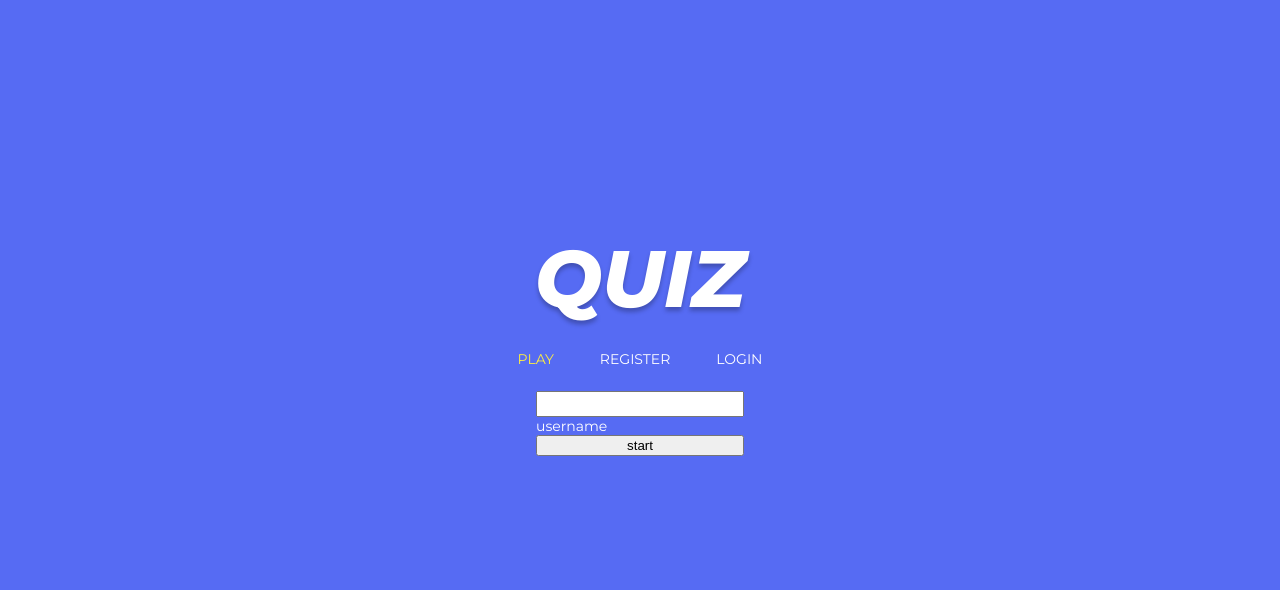
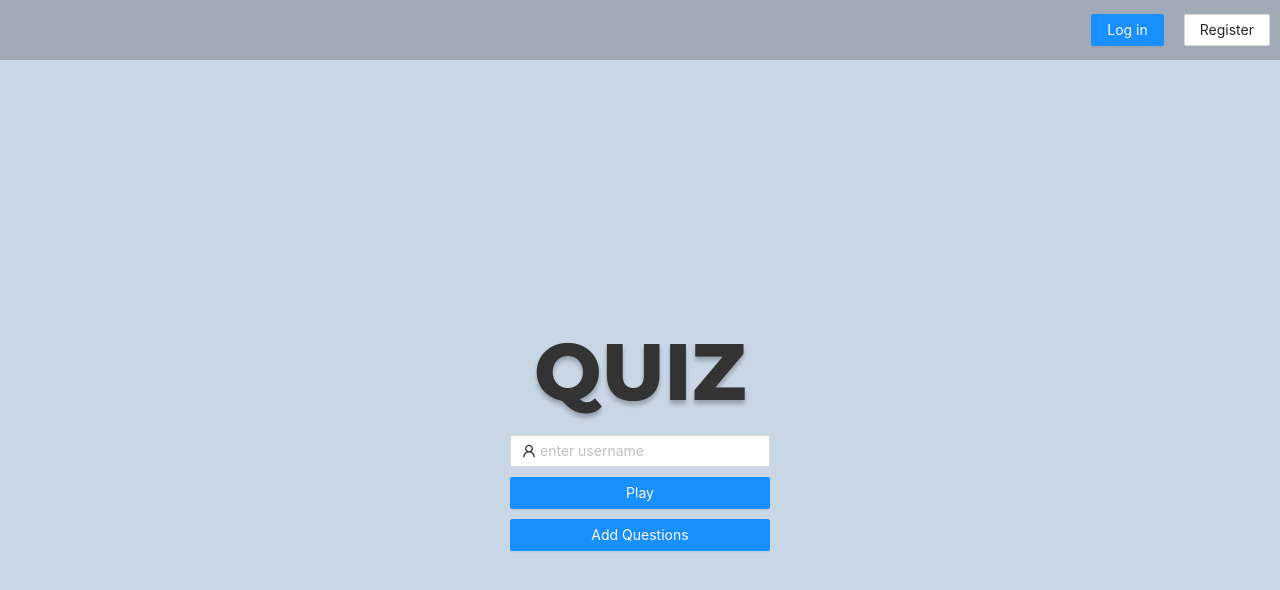
Before and after one commit to vsimonovski/quiz, a React (Create React App) app in the folder 04-front-end/: page / in a window 1280 px wide. Shown: the top 590 px of the page. Built offline with nearby package versions, Linux system fonts and the light colour scheme.

Commit message:
refactor(Home): reorganize Home screen component, add antd

```diff
--- a/04-front-end/package.json
+++ b/04-front-end/package.json
@@ -10,6 +10,7 @@
     "@types/node": "^12.0.0",
     "@types/react": "^17.0.0",
     "@types/react-dom": "^17.0.0",
+    "antd": "^4.16.3",
     "axios": "^0.21.1",
     "react": "^17.0.2",
     "react-dom": "^17.0.2",
--- a/04-front-end/public/index.html
+++ b/04-front-end/public/index.html
@@ -25,7 +25,7 @@
       Learn how to configure a non-root public URL by running `npm run build`.
     -->
         <style>
-            @import url('https://fonts.googleapis.com/css2?family=Montserrat:ital,wght@0,400;0,800;1,800&display=swap');
+            @import url('https://fonts.googleapis.com/css2?family=Montserrat:wght@400;700;800&display=swap');
         </style>
         <title>Quiz</title>
     </head>
--- /dev/null
+++ b/04-front-end/src/components/App/App.css
@@ -0,0 +1 @@
+@import '~antd/dist/antd.css';
--- a/04-front-end/src/components/App/App.style.ts
+++ b/04-front-end/src/components/App/App.style.ts
@@ -15,6 +15,7 @@ const GlobalStyle = createGlobalStyle`
 
 const Container = styled.div`
     height: 100%;
+    min-height: 500px;
 `
 
 export {GlobalStyle, Container}
--- a/04-front-end/src/components/App/App.tsx
+++ b/04-front-end/src/components/App/App.tsx
@@ -2,6 +2,7 @@ import React from 'react';
 import { BrowserRouter as Router, Switch, Route } from 'react-router-dom';
 import { GlobalStyle } from './App.style';
 import './App.style.ts';
+import './App.css';
 import Home from '../../pages/Home/Home';
 
 const App = () => {
--- a/04-front-end/src/config/app.config.ts
+++ b/04-front-end/src/config/app.config.ts
@@ -4,7 +4,7 @@ import { AppConfiguration } from './app.config.type';
 export const appConfiguration: AppConfiguration = {
     styles: {
         colors: {
-            backgroundColor: '#566BF3',
+            backgroundColor: '#c8d6e5',
             linkHover: '#FBEC43',
             link: '#FFF',
         },
--- a/04-front-end/src/pages/Home/Home.style.ts
+++ b/04-front-end/src/pages/Home/Home.style.ts
@@ -1,25 +1,57 @@
 import styled from 'styled-components';
 import { Container } from '../../components/App/App.style';
 import { appConfiguration } from '../../config/app.config';
-import {StyleConfiguration} from "../../config/app.config.type";
+import { StyleConfiguration } from '../../config/app.config.type';
 
 const styles: StyleConfiguration = appConfiguration.styles;
 
 const Title = styled.h1`
     text-transform: uppercase;
     text-shadow: 0 4px 4px rgba(0, 0, 0, 0.25);
-    font-style: italic;
-    color: #fff;
+    color: #333;
     font-size: 80px;
     font-family: ${styles.fonts.montserrat};
+    font-weight: 800;
     margin: 0;
+`;
+
+const Menu = styled.div`
+    display: flex;
+    flex-direction: column;
+    background: rgba(0, 0, 0, 0.2);
+    height: 60px;
+    justify-content: center;
+`;
+
+const ButtonWrap = styled.div`
+    align-self: flex-end;
+    Button {
+        margin: 0 10px;
+    }
+`;
+
+const Content = styled.div`
+    display: flex;
+    flex: auto;
+    flex-direction: column;
+    align-items: center;
+    justify-content: center;
+    div {
+        display: flex;
+        flex-direction: column;
+        justify-content: space-between;
+        Button {
+            margin: 10px 0;
+            &:last-child {
+                margin: 0;
+            }
+        }
+    }
 `;
 
 const HomeContainer = styled(Container)`
     display: flex;
-    justify-content: center;
-    align-items: center;
     flex-direction: column;
 `;
 
-export { Title, HomeContainer };
+export { Title, HomeContainer, Menu, ButtonWrap, Content };
--- a/04-front-end/src/pages/Home/Home.tsx
+++ b/04-front-end/src/pages/Home/Home.tsx
@@ -1,26 +1,37 @@
 import React, { useState } from 'react';
-import { Title, HomeContainer } from './Home.style';
-import AuthLink from '../../components/AuthLink/AuthLink';
-import { LinkName } from '../../components/AuthLink/AuthLink.type';
-import Auth from '../../components/Auth/Auth';
+import * as S from './Home.style';
+// import { LinkName } from '../../components/AuthLink/AuthLink.type';
+import { Button, Input } from 'antd';
+import { UserOutlined } from '@ant-design/icons';
 
 const Home = () => {
-    const [activeLink, setActiveLink]: [number, (activeLink: number) => void] =
-        useState(LinkName.PLAY);
-
-    const handleActiveLinkChange = (activeLink: number) => {
-        setActiveLink(activeLink);
-    };
+    // const [activeLink, setActiveLink]: [number, (activeLink: number) => void] =
+    //     useState(LinkName.PLAY);
+    //
+    // const handleActiveLinkChange = (activeLink: number) => {
+    //     setActiveLink(activeLink);
+    // };
 
     return (
-        <HomeContainer>
-            <Title>Quiz</Title>
-            <AuthLink
-                activeLink={activeLink}
-                onActiveLinkChange={handleActiveLinkChange}
-            />
-            <Auth activeLink={activeLink} />
-        </HomeContainer>
+        <S.HomeContainer>
+            <S.Menu>
+                <S.ButtonWrap>
+                    <Button type="primary">Log in</Button>
+                    <Button>Register</Button>
+                </S.ButtonWrap>
+            </S.Menu>
+            <S.Content>
+                <S.Title>Quiz</S.Title>
+                <div>
+                    <Input
+                        placeholder="enter username"
+                        prefix={<UserOutlined />}
+                    />
+                    <Button type="primary">Play</Button>
+                    <Button type="primary">Add Questions</Button>
+                </div>
+            </S.Content>
+        </S.HomeContainer>
     );
 };
 
```
Also changed, not shown: 1 other file (tests, documents, lock files or other folders).
